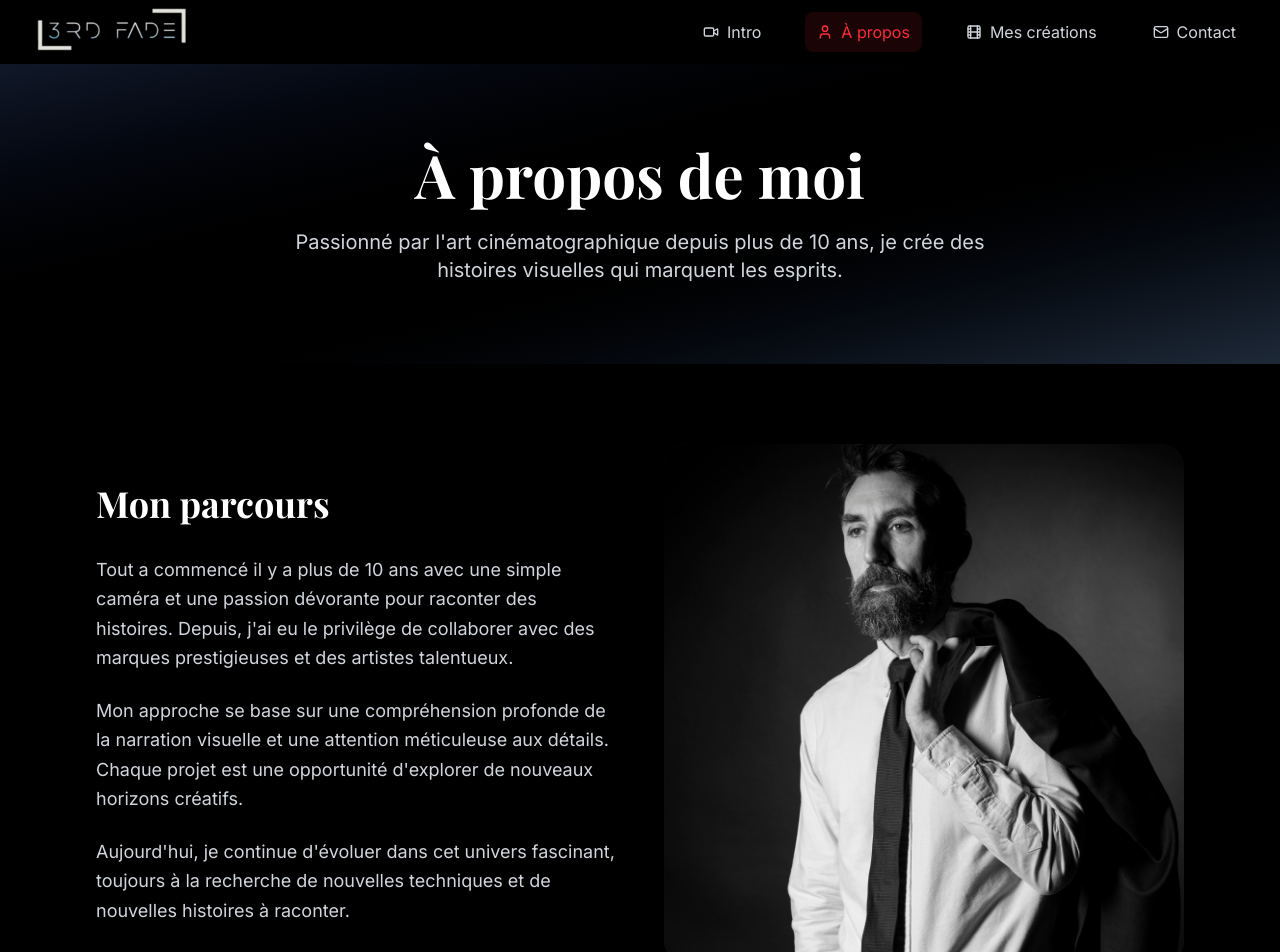
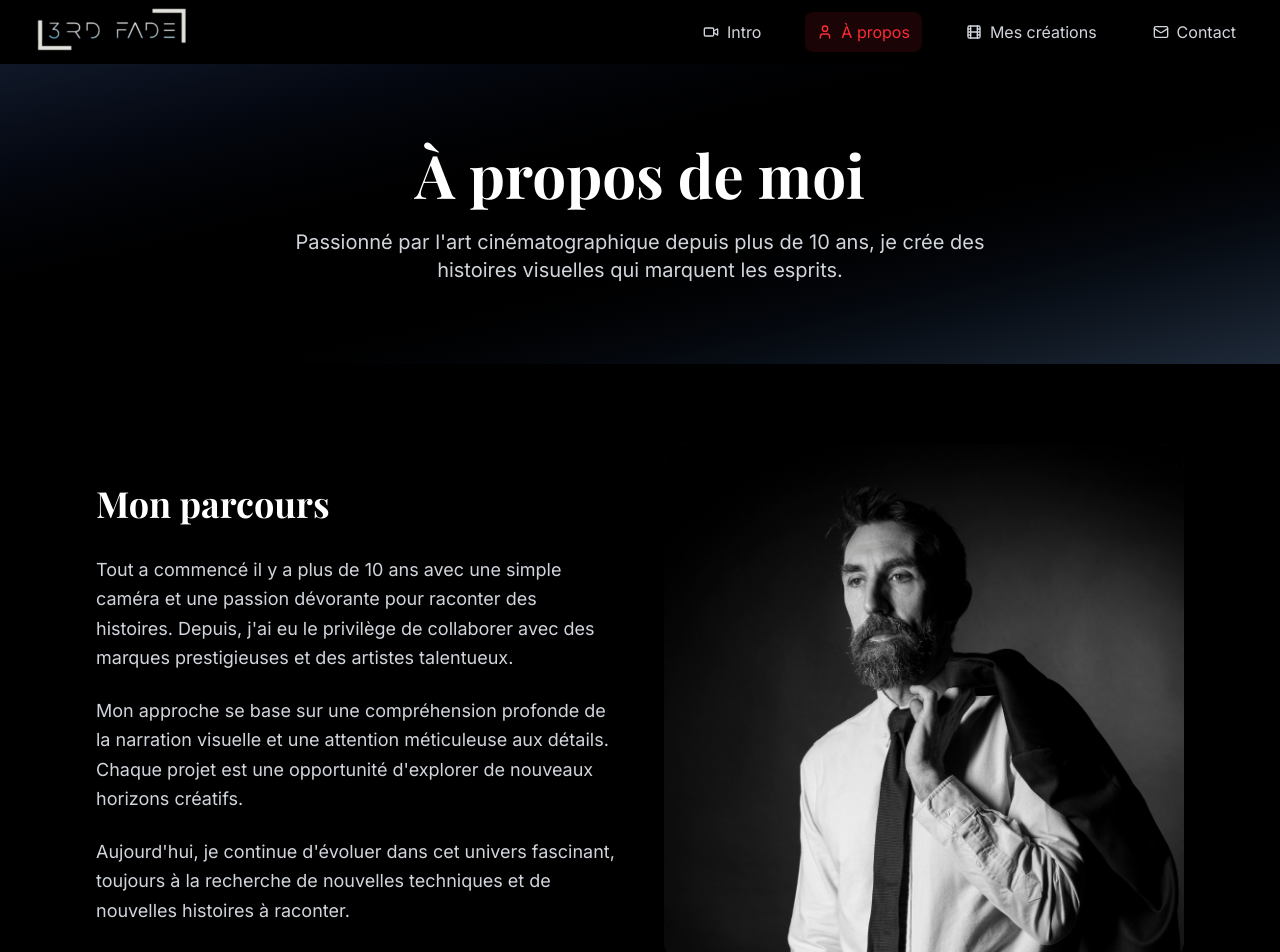
Before and after one commit to ali-hbl/3dfade, a Next.js app: page /about in a window 1280 px wide. Shown: the top 952 px of the page. Built offline with nearby package versions, Linux system fonts and the light colour scheme; a web font is replaced by a local one.

Commit message:
fix: about me pictore small devices

```diff
--- a/src/app/about/page.tsx
+++ b/src/app/about/page.tsx
@@ -96,7 +96,7 @@ export default function About() {
                     src="/picture3.png"
                     alt="Photo de profil"
                     fill
-                    className="mx-auto mb-4 object-cover object-[0px_-90px] rounded-3xl"
+                    className="mx-auto mb-4 object-cover object-[0px_-80px] sm:object-[0px_-40px] rounded-3xl"
                     priority
                   />
                 </div>
```
